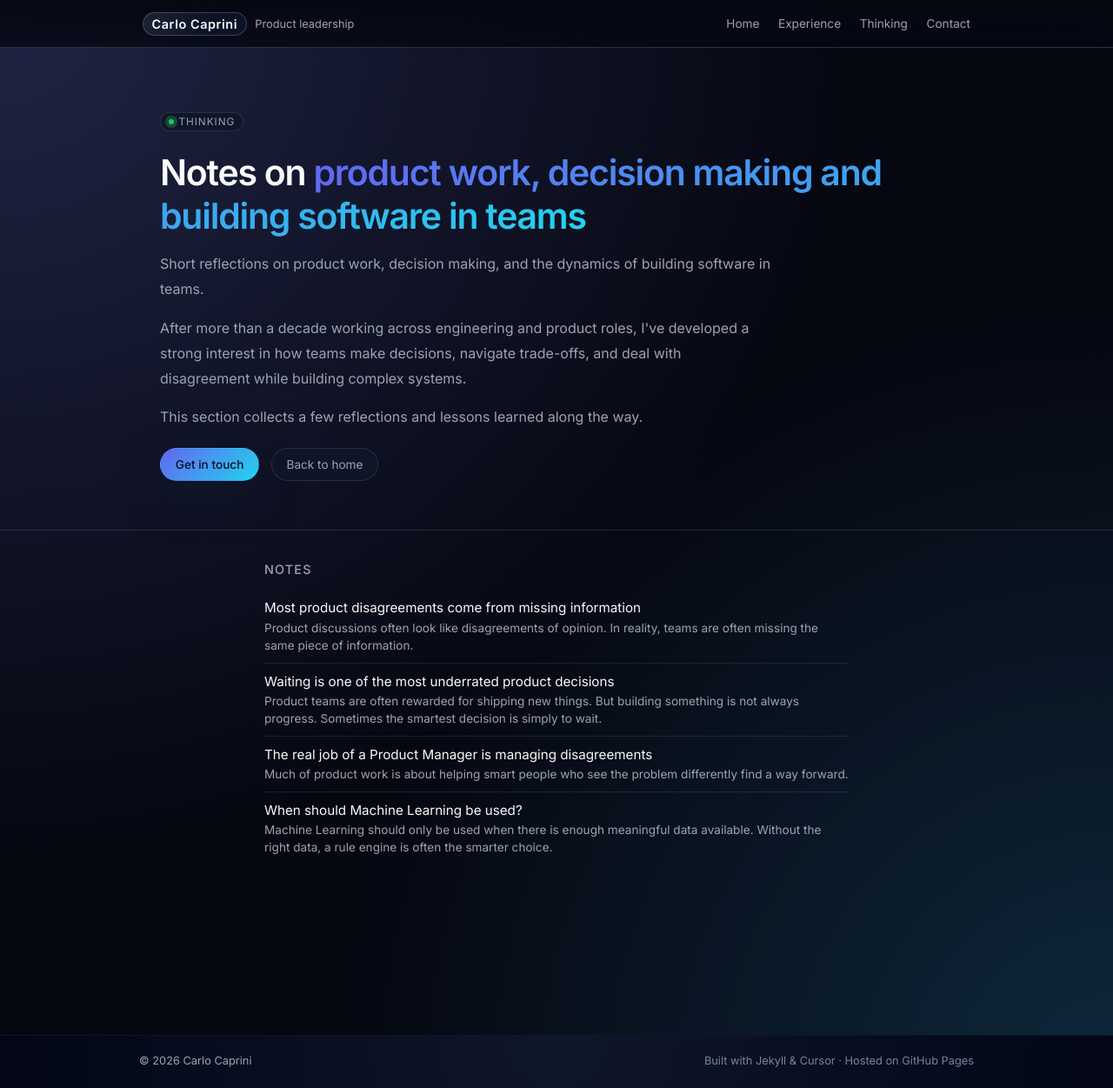
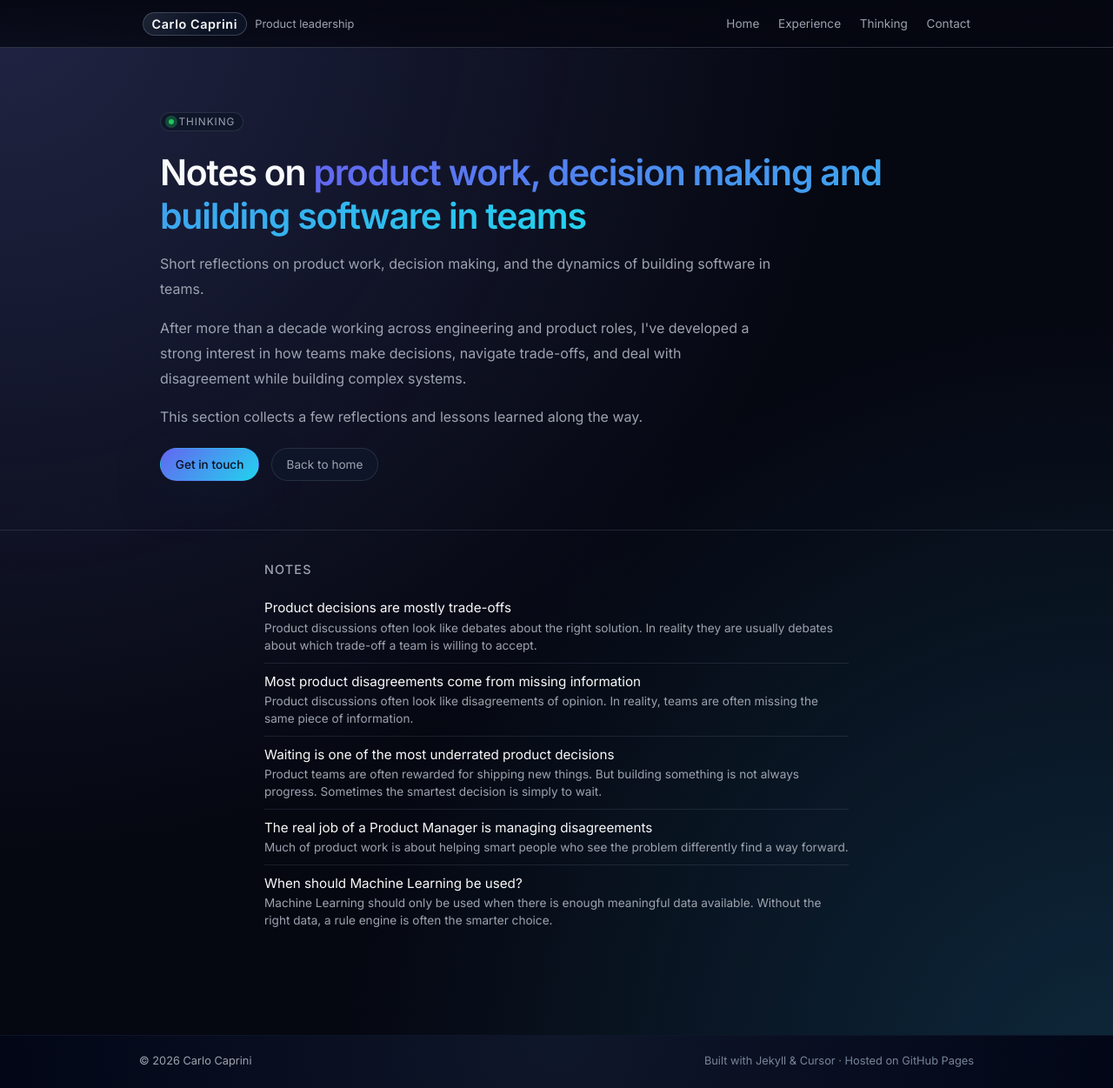
Before and after one commit to carlocaprini/carlocaprini.github.io, a Jekyll site: the page built from pages/thinking.md, in a window 1280 px wide and 1251 px high. Shown: the whole window at 87% size. Built offline with Jekyll 4.4.1, drawn with Linux system fonts in a browser that asks for light colours; part of the change alters nothing that is shown.

Commit message:
Trade off note

```diff
--- a/pages/thinking.md
+++ b/pages/thinking.md
@@ -19,4 +19,5 @@ articles:
   - url: /thinking/waiting-as-product-decision/
   - url: /thinking/most-product-disagreements-come-from-missing-information/
   - url: /thinking/when-should-machine-learning-be-used/
+  - url: /thinking/product-decisions-are-mostly-trade-offs/
 ---
--- /dev/null
+++ b/pages/thinking/product-decisions-are-mostly-trade-offs.md
@@ -0,0 +1,75 @@
+---
+layout: article
+title: Product decisions are mostly trade-offs
+date: 2026-03-15
+permalink: /thinking/product-decisions-are-mostly-trade-offs/
+summary: Product discussions often look like debates about the right solution. In reality they are usually debates about which trade-off a team is willing to accept.
+related_notes:
+  - /thinking/managing-disagreements/
+  - /thinking/most-product-disagreements-come-from-missing-information/
+intro:
+  - Product discussions often look like debates about the right solution. In reality they are usually debates about trade-offs.
+  - Product teams rarely face problems with a single obvious solution. Instead they face multiple options, each with different benefits, costs and consequences.
+---
+
+## The illusion of the right solution
+
+Product discussions often look like debates about the right solution.
+But in reality, they are usually debates about trade-offs.
+
+Teams compare different approaches, evaluate their implications, and eventually choose the option that seems the most acceptable given the constraints. What looks like a debate about the *best solution* is often a discussion about which compromise a team is willing to accept.
+
+## The pressure for quick solutions
+
+One of the most common trade-offs appears when dealing with urgent customer requests.
+
+There is almost always a *quick and dirty* solution that can be implemented quickly to address an immediate need. Customers often need something *yesterday*, and the pressure to respond fast can be very real.
+
+It is also worth questioning how urgent these requests really are, and how much of that urgency turns into unnecessary pressure on teams. The sense of immediacy around customer requests is a topic worth exploring on its own.
+
+Providing a quick solution can remove some of that pressure in the short term. But it comes with a cost.
+
+The cost usually appears later, when the functionality needs to be maintained, extended, or generalized for other customers. Once something is released, customers start treating it as a stable capability of the product. Changing it later becomes much harder, especially if adoption has already started, regardless of any early-adopter or beta tags.
+
+Sometimes these shortcuts are acceptable. Sometimes they're not.
+
+Transparency helps in those situations.
+If everyone understands that the solution is temporary and that additional work will be required later, the trade-off can be managed consciously.
+
+In practice, however, these trade-offs are not always discussed explicitly.
+
+## Customers propose solutions
+
+Customer requests rarely come as pure descriptions of a problem.
+They often include a proposed solution as well.
+
+This is natural. Customers understand their needs very well, but they usually have limited visibility into how a product is built internally.
+
+Part of the work of product and engineering teams is to detach from the proposed solution and go back to the underlying problem.
+Only then can the team evaluate whether the suggested approach actually makes sense.
+
+Accepting the customer's proposed solution might still be the right choice. But it should be a conscious decision, made after considering alternatives.
+
+## Different perspectives, different priorities
+
+Trade-offs also exist because different roles evaluate success in different ways.
+
+Engineers often focus on stability and long-term maintainability.
+Product teams often focus on time to market and delivering value quickly.
+Business and leadership perspectives add another dimension, focusing on revenue and the needs of the most important customers.
+
+Each role optimizes for a different outcome.
+
+When these perspectives meet, disagreements are almost inevitable.
+
+Strong teams recognize this and actively explore alternative solutions instead of assuming that a single perfect answer exists.
+
+## Choosing the trade-off
+
+In my experience, it is rare to encounter a product problem with a single solution that everyone immediately agrees on.
+
+Healthy teams understand that there are always multiple ways forward, none of them perfect. Instead of searching for the ideal solution, they try to understand the implications of each option and decide which compromise is acceptable.
+
+Because in product work, the real question is rarely *what is the perfect solution*.
+
+The real question is *which trade-off are we willing to accept*.
```
